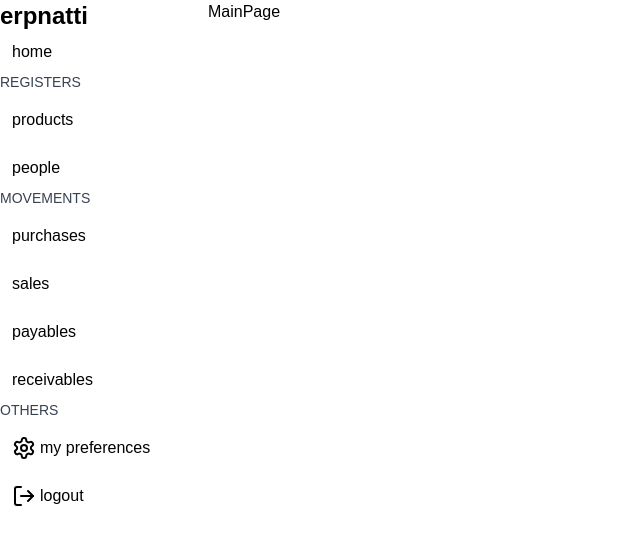
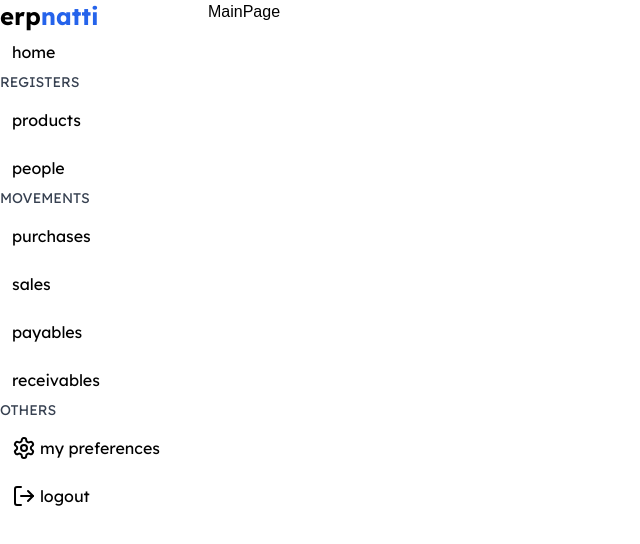
Before and after one commit to gabrielwbenatti/erpnatti-web, a Next.js app: page / in a window 1280 px wide. Shown: the top 544 px of the page, without its empty margins (0-640 px from the left). Built offline with nearby package versions, Linux system fonts and the light colour scheme.

Commit message:
novos temas

```diff
--- a/tailwind.config.ts
+++ b/tailwind.config.ts
@@ -10,15 +10,31 @@ export default {
   theme: {
     extend: {
       colors: {
-  			background: 'var(--background)',
-  			foreground: 'var(--foreground)'
+        background: "var(--background)",
+        foreground: "var(--foreground)",
+        primary: {
+          50: "#eff6ff",
+          100: "#dbeafe",
+          200: "#bfdbfe",
+          300: "#93c5fd",
+          400: "#60a5fa",
+          500: "#3b82f6",
+          600: "#2563eb",
+          700: "#1d4ed8",
+          800: "#1e40af",
+          900: "#1e3a8a",
+          950: "#172554",
+        },
       },
       borderRadius: {
-  			lg: 'var(--radius)',
-  			md: 'calc(var(--radius) - 2px)',
-  			sm: 'calc(var(--radius) - 4px)'
-  		}
-  	}
+        lg: "var(--radius)",
+        md: "calc(var(--radius) - 2px)",
+        sm: "calc(var(--radius) - 4px)",
+      },
+    },
+    fontFamily: {
+      lexend: ["Lexend", "sans-serif"],
+    },
   },
   plugins: [require("tailwindcss-animate")],
 } satisfies Config;
```
Lines whose indentation alone changed are shown as unchanged.
